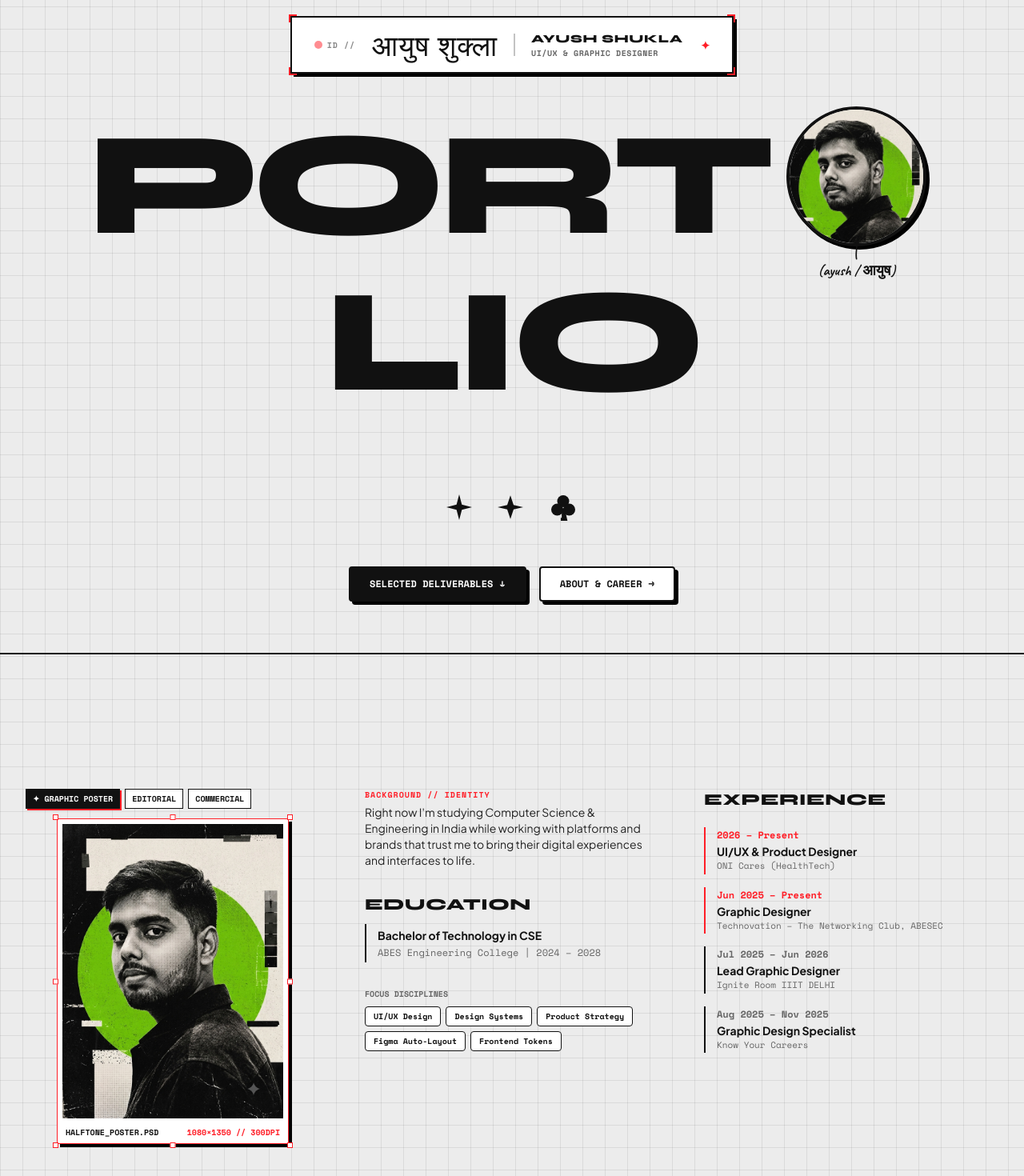
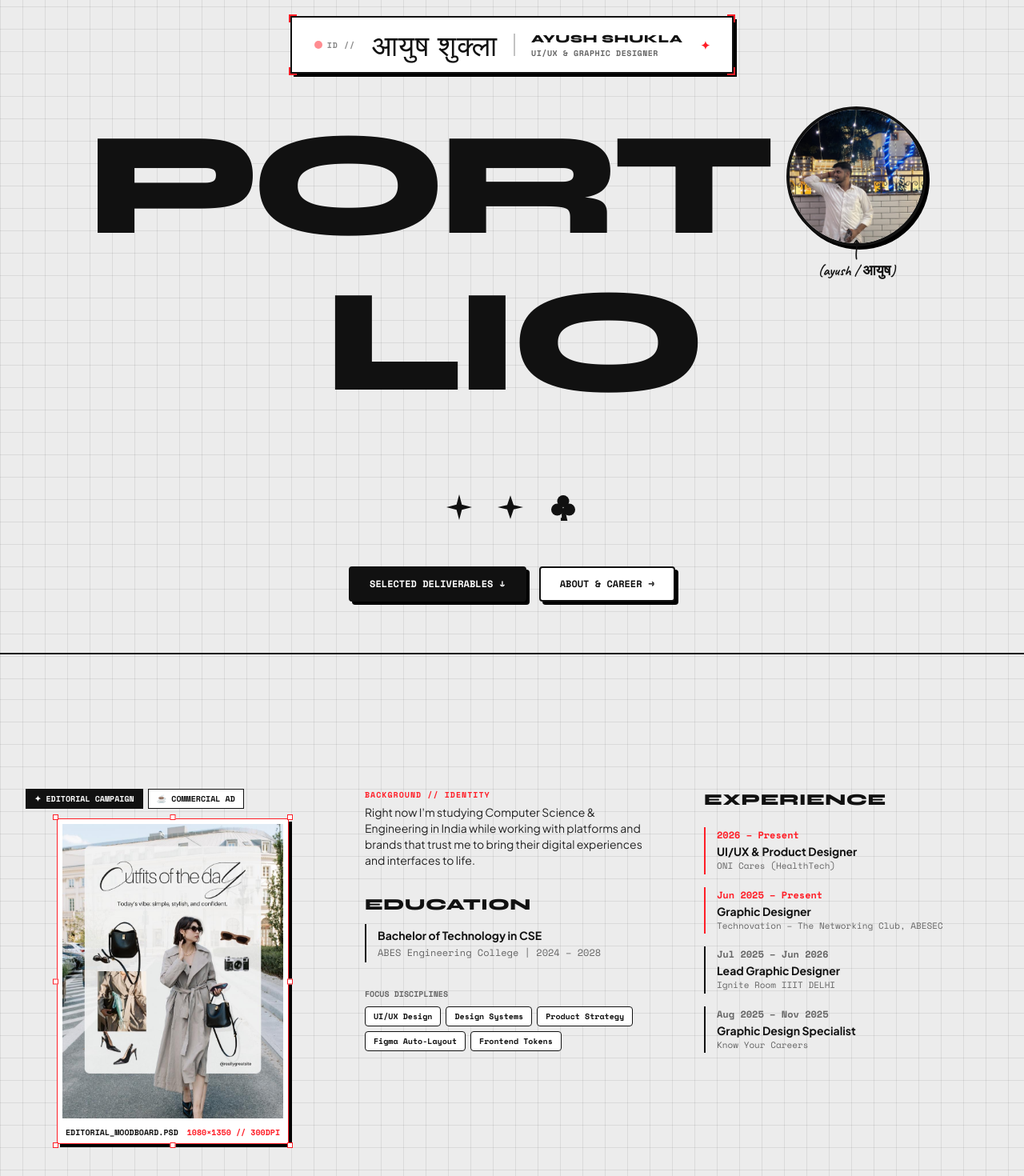
Before and after one commit to Ayushukla7/AYUSH-UI, a React (Vite) app: page / in a window 1280 px wide. Shown: the part 280-1750 px from the top of the page at 80% size. Built offline with nearby package versions, Linux system fonts and the light colour scheme; a web font is replaced by a local one.

Commit message:
fix: restore original profile photo everywhere and retain hindi name in hero

```diff
--- a/src/components/panda/AboutSection.jsx
+++ b/src/components/panda/AboutSection.jsx
@@ -2,7 +2,7 @@ import React, { useState } from 'react';
 import { personalInfo, resumeData } from '../../data/projectsData';
 
 export default function AboutSection() {
-  const [activeVisual, setActiveVisual] = useState('poster'); // 'poster', 'fashion', or 'coffee'
+  const [activeVisual, setActiveVisual] = useState('fashion'); // 'fashion' or 'coffee'
 
   return (
     <section id="about" className="relative py-20 sm:py-28 overflow-hidden graph-paper-bg">
@@ -11,40 +11,30 @@ export default function AboutSection() {
       <div className="max-w-7xl mx-auto px-4 sm:px-8 mb-16 sm:mb-24">
         <div className="grid grid-cols-1 lg:grid-cols-12 gap-10 lg:gap-14 items-start">
 
-          {/* Left: Photoshop Bounding Box Visual (Features Graphic Screenprint Poster / Editorial / Ad) */}
+          {/* Left: Photoshop Bounding Box Visual (Replaced T-shirt with Editorial Fashion / Ad) */}
           <div className="lg:col-span-4 flex flex-col items-center">
 
             {/* Visual Switcher Tabs */}
-            <div className="flex flex-wrap items-center gap-1.5 mb-3 self-center sm:self-start">
+            <div className="flex items-center gap-1.5 mb-3 self-center sm:self-start">
               <button
-                onClick={() => setActiveVisual('poster')}
-                className={`px-2 py-1 font-mono text-[9px] sm:text-[10px] font-bold border border-[#111111] transition-all ${
-                  activeVisual === 'poster'
-                    ? 'bg-[#111111] text-white shadow-[2px_2px_0px_#FF1E27]'
+                onClick={() => setActiveVisual('fashion')}
+                className={`px-2.5 py-1 font-mono text-[10px] font-bold border border-[#111111] transition-all ${
+                  activeVisual === 'fashion'
+                    ? 'bg-[#111111] text-white'
                     : 'bg-white text-[#111111] hover:bg-[#FF1E27] hover:text-white hover:border-[#FF1E27]'
                 }`}
               >
-                ✦ GRAPHIC POSTER
+                ✦ EDITORIAL CAMPAIGN
               </button>
               <button
-                onClick={() => setActiveVisual('fashion')}
-                className={`px-2 py-1 font-mono text-[9px] sm:text-[10px] font-bold border border-[#111111] transition-all ${
-                  activeVisual === 'fashion'
-                    ? 'bg-[#111111] text-white shadow-[2px_2px_0px_#FF1E27]'
+                onClick={() => setActiveVisual('coffee')}
+                className={`px-2.5 py-1 font-mono text-[10px] font-bold border border-[#111111] transition-all ${
+                  activeVisual === 'coffee'
+                    ? 'bg-[#111111] text-white'
                     : 'bg-white text-[#111111] hover:bg-[#FF1E27] hover:text-white hover:border-[#FF1E27]'
                 }`}
               >
-                EDITORIAL
-              </button>
-              <button
-                onClick={() => setActiveVisual('coffee')}
-                className={`px-2 py-1 font-mono text-[9px] sm:text-[10px] font-bold border border-[#111111] transition-all ${
-                  activeVisual === 'coffee'
-                    ? 'bg-[#111111] text-white shadow-[2px_2px_0px_#FF1E27]'
-                    : 'bg-white text-[#111111] hover:bg-[#FF1E27] hover:text-white hover:border-[#FF1E27]'
-                }`}
-              >
-                COMMERCIAL
+                ☕ COMMERCIAL AD
               </button>
             </div>
 
@@ -64,25 +54,17 @@ export default function AboutSection() {
               <div className="aspect-[3/4] bg-[#141416] overflow-hidden">
                 <img
                   src={
-                    activeVisual === 'poster'
-                      ? '/assets/ayush_halftone_poster.jpg'
-                      : activeVisual === 'fashion'
+                    activeVisual === 'fashion'
                       ? '/assets/outfit_of_the_day_fashion.jpg'
                       : '/assets/borcelle_coffee_promo.png'
                   }
-                  alt="Design Showcase Artwork"
+                  alt="Editorial Design Showcase"
                   className="w-full h-full object-cover group-hover:scale-105 transition-transform duration-500"
                 />
               </div>
 
               <div className="mt-2.5 flex items-center justify-between font-mono text-[10px] text-[#111111] px-1 font-bold">
-                <span>
-                  {activeVisual === 'poster'
-                    ? 'HALFTONE_POSTER.PSD'
-                    : activeVisual === 'fashion'
-                    ? 'EDITORIAL_MOODBOARD.PSD'
-                    : 'COMMERCIAL_AD.PSD'}
-                </span>
+                <span>{activeVisual === 'fashion' ? 'EDITORIAL_MOODBOARD.PSD' : 'COMMERCIAL_AD.PSD'}</span>
                 <span className="text-[#FF1E27]">1080×1350 // 300DPI</span>
               </div>
             </div>
@@ -238,9 +220,9 @@ export default function AboutSection() {
             <div className="relative z-20 my-[-25px] sm:my-[-40px] md:my-[-55px] group">
               <div className="w-48 h-48 sm:w-64 sm:h-64 md:w-80 md:h-80 rounded-full overflow-hidden portrait-red-outline border-4 border-[#111111] bg-[#111111] transition-transform duration-500 group-hover:scale-105">
                 <img
-                  src="/assets/ayush_halftone_poster.jpg"
+                  src="/assets/ayush_profile_new.jpg"
                   alt="Ayush Shukla Cutout Portrait"
-                  className="w-full h-full object-cover object-[center_24%] filter contrast-110"
+                  className="w-full h-full object-cover object-[center_20%] filter contrast-110"
                 />
               </div>
 
--- a/src/components/panda/FooterSection.jsx
+++ b/src/components/panda/FooterSection.jsx
@@ -122,9 +122,9 @@ export default function FooterSection() {
               <div className="flex items-center gap-3.5 mb-4">
                 <div className="relative w-14 h-14 rounded-full overflow-hidden border-2 border-[#FF1E27] shadow-[3px_3px_0px_#FF1E27] bg-[#1A1A1E] flex-shrink-0">
                   <img
-                    src="/assets/ayush_halftone_poster.jpg"
+                    src="/assets/ayush_profile_new.jpg"
                     alt="Ayush Shukla"
-                    className="w-full h-full object-cover object-[center_24%]"
+                    className="w-full h-full object-cover object-[center_18%]"
                   />
                   <div className="absolute inset-0 ring-1 ring-inset ring-white/10 rounded-full" />
                 </div>
--- a/src/components/panda/HeroSection.jsx
+++ b/src/components/panda/HeroSection.jsx
@@ -78,9 +78,9 @@ export default function HeroSection() {
             {/* Illustrated Cutout Avatar with Hand-Drawn / Graphic Frame */}
             <div className="w-[14vw] h-[14vw] min-w-[70px] min-h-[70px] max-w-[175px] max-h-[175px] rounded-full overflow-hidden border-4 border-[#111111] bg-white shadow-brutal group-hover:scale-105 group-hover:border-[#FF1E27] transition-all">
               <img
-                src="/assets/ayush_halftone_poster.jpg"
+                src="/assets/ayush_profile_new.jpg"
                 alt="Ayush Shukla"
-                className="w-full h-full object-cover object-[center_24%] filter contrast-110"
+                className="w-full h-full object-cover object-[center_18%] filter contrast-110"
               />
             </div>
 
--- a/src/components/panda/PandaNavbar.jsx
+++ b/src/components/panda/PandaNavbar.jsx
@@ -20,9 +20,9 @@ export default function PandaNavbar() {
         <a href="#hero" className="flex items-center gap-2.5 group">
           <div className="w-7 h-7 rounded-full overflow-hidden border border-[#111111] bg-white shadow-[1px_1px_0px_#111111] flex-shrink-0">
             <img
-              src="/assets/ayush_halftone_poster.jpg"
+              src="/assets/ayush_profile_new.jpg"
               alt="Ayush Shukla"
-              className="w-full h-full object-cover object-[center_24%]"
+              className="w-full h-full object-cover object-[center_18%]"
             />
           </div>
           <div className="flex items-baseline gap-1.5">
--- a/src/data/projectsData.js
+++ b/src/data/projectsData.js
@@ -222,15 +222,6 @@ export const resumeData = {
 
 export const portfolioSections = [
   {
-    id: "ayush-halftone-poster",
-    category: "PRINT & EDITORIAL POSTER",
-    title: "Halftone Serigraphy — Graphic Portrait",
-    type: "Distressed Screenprint & Risograph Poster",
-    fullImage: "/assets/ayush_halftone_poster.jpg",
-    coverImage: "/assets/ayush_halftone_poster.jpg",
-    description: "Self-referential neo-brutalist risograph poster design featuring custom halftone rasterization, acid green duotone focal element, and distressed photocopy border textures."
-  },
-  {
     id: "ai-dark-side",
     category: "FEED DESIGN",
     title: "AI's Dark Side (Hacking 2.0)",
```
Also changed, not shown: 1 other file (tests, documents, lock files or other folders).
